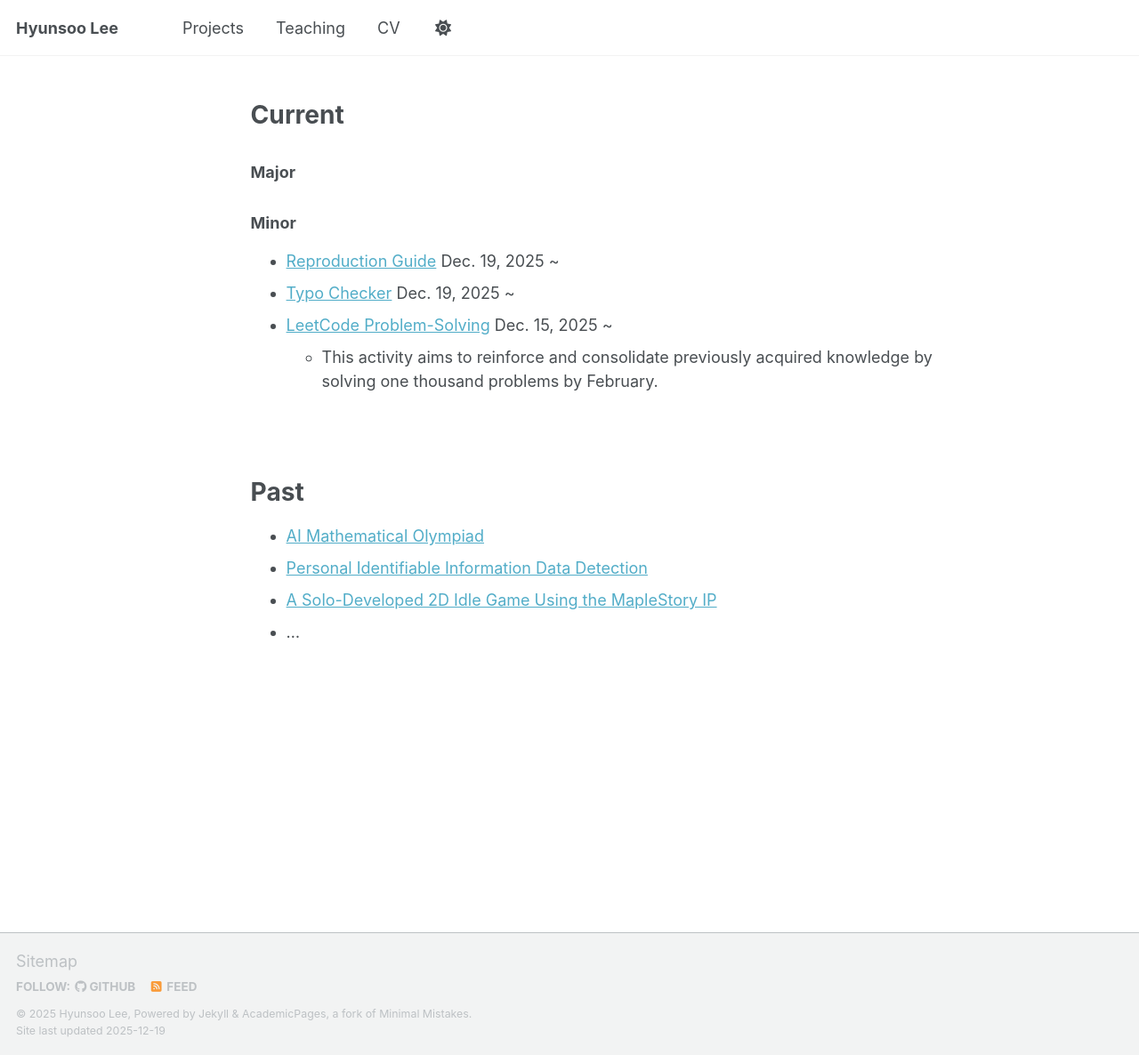
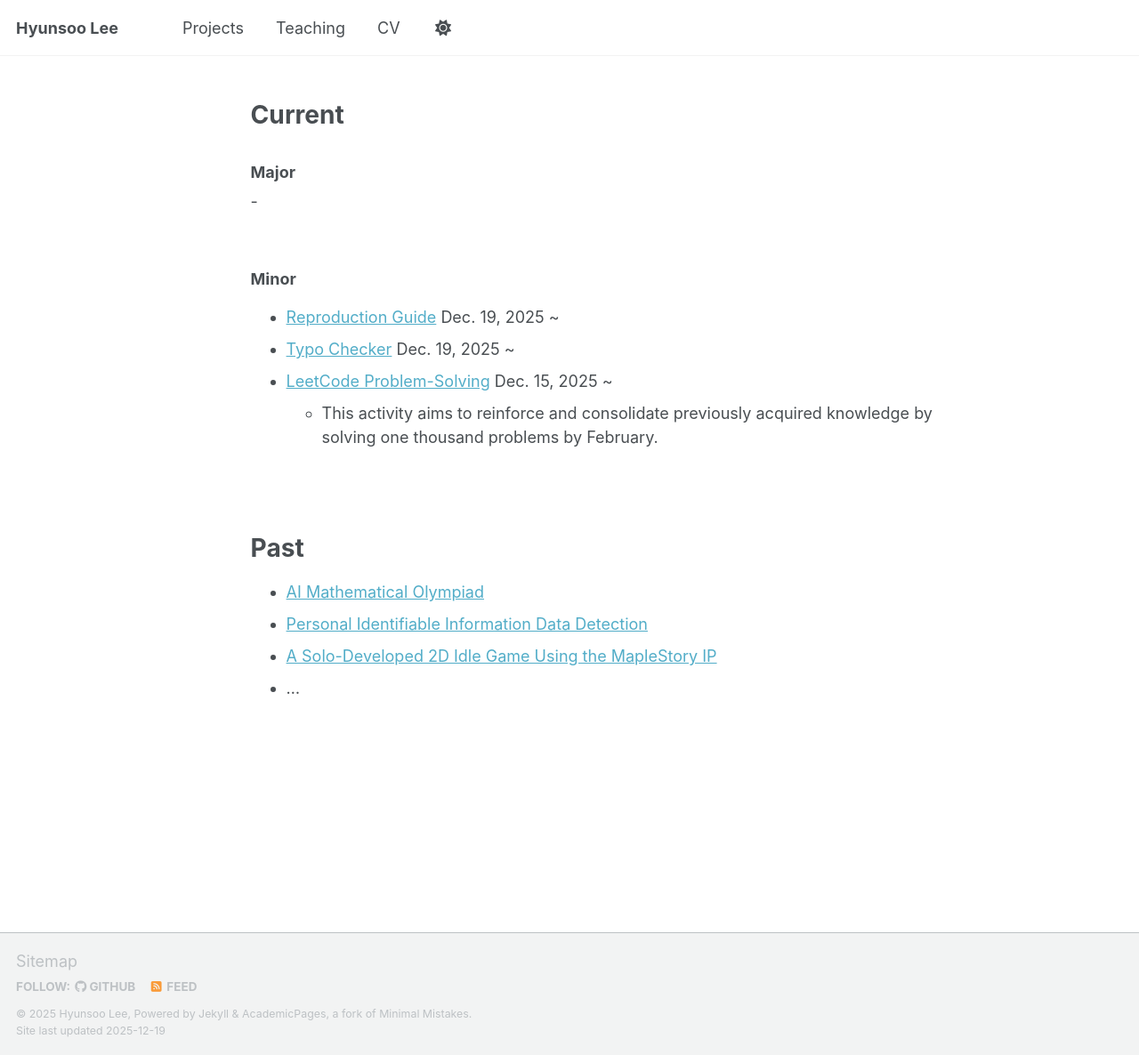
Before and after one commit to ahyunsoo3/ahyunsoo3.github.io, a Jekyll site: the page built from _pages/projects.md, in a window 1280 px wide and 1186 px high. Shown: the whole window at 89% size. Built offline with Jekyll 4.4.1, drawn with Linux system fonts in a browser that asks for light colours; a script that is not in the unit is left out.

Commit message:
Update projects.md

```diff
--- a/_pages/projects.md
+++ b/_pages/projects.md
@@ -15,7 +15,8 @@ Looking back, I’ve always disliked repetitive and redundant tasks, which led m
 Current
 ======
 ### Major
-
+-
+<br><br>
 
 ### Minor
 - [Reproduction Guide](https://github.com/ahyunsoo3/RepdGuide) Dec. 19, 2025 ~
```
